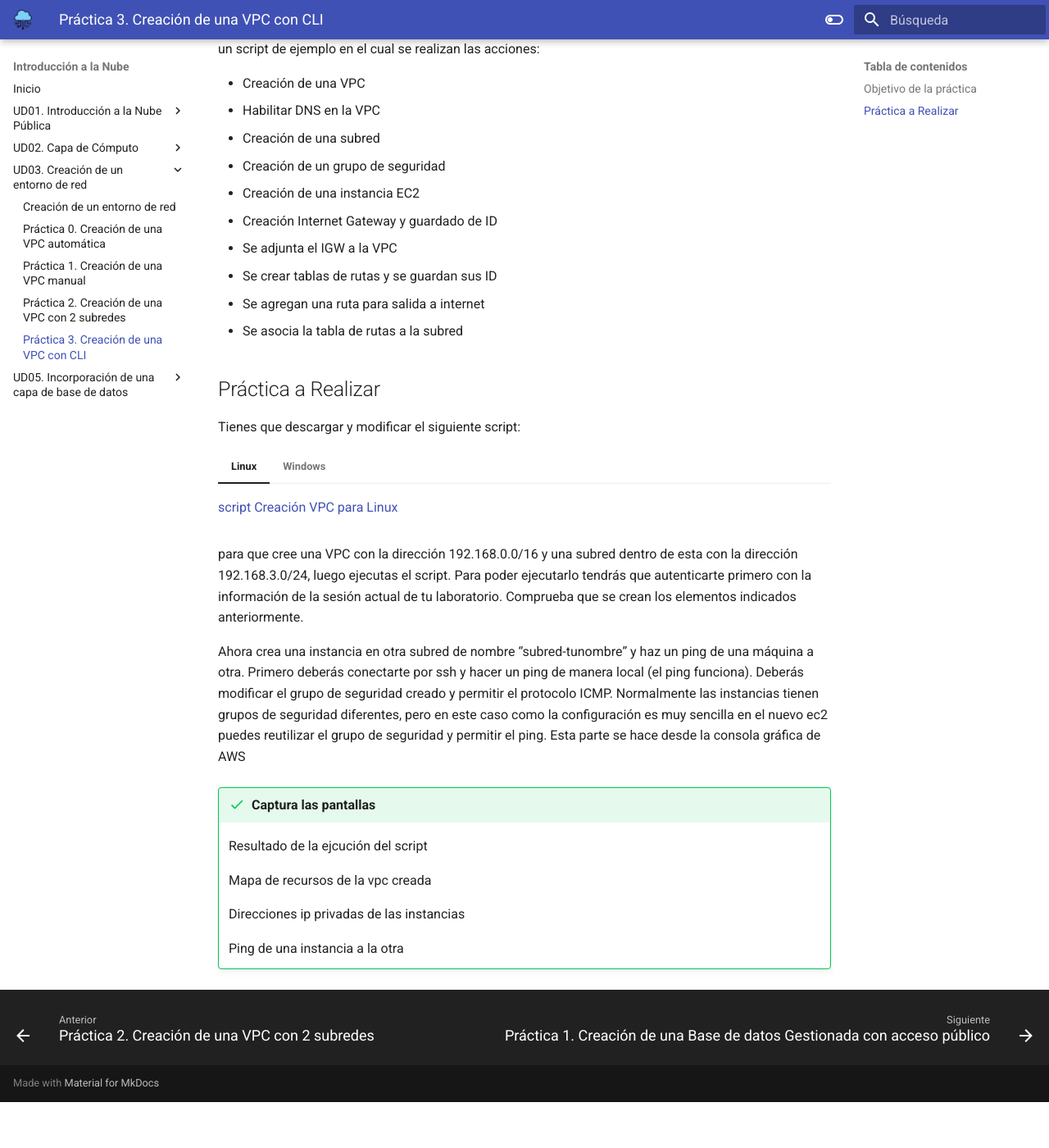
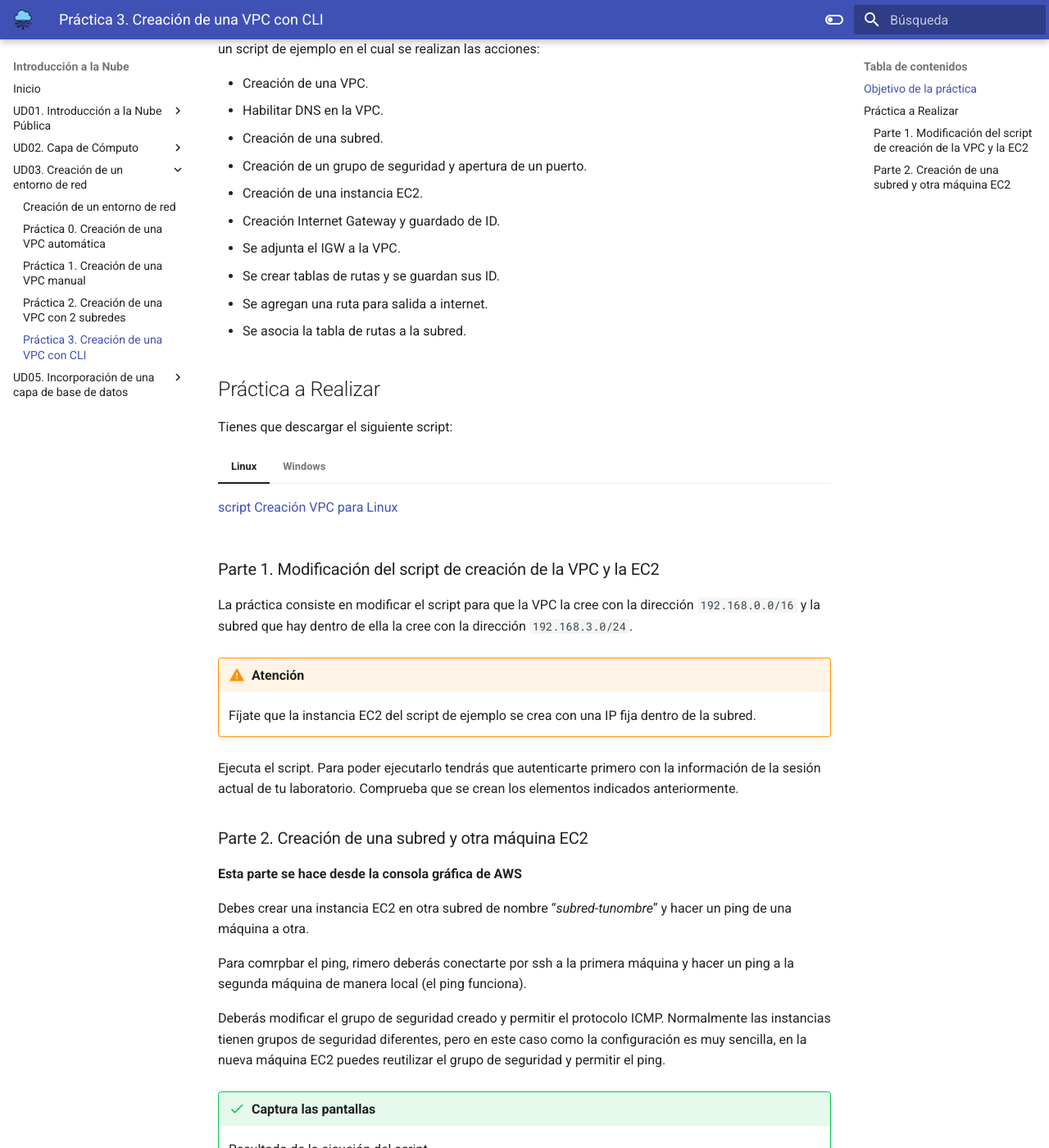
Before and after one commit to IES-CAMP-DE-MORVEDRE/optativa-cloud, an MkDocs documentation site: the page built from docs/ud03/redpractica04.md, in a window 1280 px wide and 1400 px high, scrolled down 209 px. Shown: the whole window at 82% size. Built offline with MkDocs 1.6.1 and Material for MkDocs 9.7.7, drawn with Linux system fonts in a browser that asks for light colours; before the commit the page ends 1553 px from its top, so only the background shows below that; some of the changed text lies outside the part shown.

Commit message:
Práctica 3 redes

```diff
--- a/docs/ud03/redpractica04.md
+++ b/docs/ud03/redpractica04.md
@@ -1,24 +1,24 @@
-# Creación de VPC con CLI
+# Práctica 3. Creación de VPC con CLI
 
 ## Objetivo de la práctica
 
 En esta práctica vamos a crear la misma VPC que en ejercicios anteriores pero utilizando CLI. Se adjunta un script de ejemplo en el cual se realizan las acciones:
 
-* Creación de una VPC
-* Habilitar DNS en la VPC
-* Creación de una subred
-* Creación de un grupo de seguridad
-* Creación de una instancia EC2
-* Creación Internet Gateway y guardado de ID
-* Se adjunta el IGW a la VPC
-* Se crear tablas de rutas y se guardan sus ID
-* Se agregan una ruta para salida a internet
-* Se asocia la tabla de rutas a la subred
+* Creación de una VPC.
+* Habilitar DNS en la VPC.
+* Creación de una subred.
+* Creación de un grupo de seguridad y apertura de un puerto.
+* Creación de una instancia EC2.
+* Creación Internet Gateway y guardado de ID.
+* Se adjunta el IGW a la VPC.
+* Se crear tablas de rutas y se guardan sus ID.
+* Se agregan una ruta para salida a internet.
+* Se asocia la tabla de rutas a la subred.
 
 
 ## Práctica a Realizar
 
-Tienes que descargar y modificar el siguiente script:
+Tienes que descargar el siguiente script:
 
 === "Linux"
     [script Creación VPC para Linux](script_UD03.sh)
@@ -26,13 +26,24 @@ Tienes que descargar y modificar el siguiente script:
 === "Windows"
     [script Creación VPC para Windows](script_UD03.ps1)
 
-para que cree una VPC con la dirección 192.168.0.0/16 y una subred dentro de esta con la dirección 192.168.3.0/24, luego ejecutas el script. Para poder ejecutarlo tendrás que autenticarte primero con la información
-de la sesión actual de tu laboratorio. Comprueba que se crean los elementos indicados anteriormente.
+### Parte 1. Modificación del script de creación de la VPC y la EC2
 
-Ahora crea una instancia en otra subred de nombre “subred-tunombre” y haz un ping de una máquina a otra.
-Primero deberás conectarte por ssh y hacer un ping de manera local (el ping funciona).
-Deberás modificar el grupo de seguridad creado y permitir el protocolo ICMP. Normalmente las instancias tienen grupos de seguridad diferentes, pero en este caso como la configuración es muy sencilla en el nuevo ec2 puedes reutilizar el grupo de seguridad y permitir el ping.
-Esta parte se hace desde la consola gráfica de AWS
+La práctica consiste en modificar el script para que la VPC la cree con la dirección `192.168.0.0/16` y la subred que hay dentro de ella la cree con la dirección `192.168.3.0/24`.
+
+!!! warning "Atención"
+    Fíjate que la instancia EC2 del script de ejemplo se crea con una IP fija dentro de la subred.
+
+Ejecuta el script. Para poder ejecutarlo tendrás que autenticarte primero con la información de la sesión actual de tu laboratorio. Comprueba que se crean los elementos indicados anteriormente.
+
+### Parte 2. Creación de una subred y otra máquina EC2
+**Esta parte se hace desde la consola gráfica de AWS**
+
+Debes crear una instancia EC2 en otra subred de nombre “*subred-tunombre*” y hacer un ping de una máquina a otra.
+
+Para comrpbar el ping, rimero deberás conectarte por ssh a la primera máquina y hacer un ping a la segunda máquina de manera local (el ping funciona).
+
+Deberás modificar el grupo de seguridad creado y permitir el protocolo ICMP. Normalmente las instancias tienen grupos de seguridad diferentes, pero en este caso como la configuración es muy sencilla, en la nueva máquina EC2 puedes reutilizar el grupo de seguridad y permitir el ping.
+
 
 !!! success "Captura las pantallas"
     Resultado de la ejcución del script
```
Also changed, not shown: docs/ud03/redpractica02.md (+11 -5 lines).
